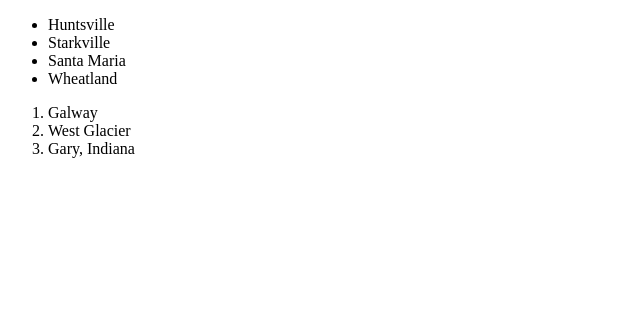
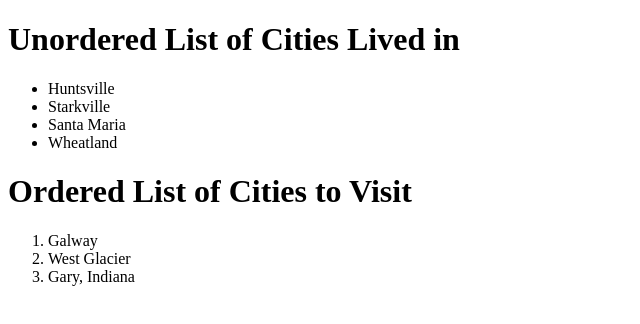
Before and after one commit to ImOnlyKevin/html-practice, a plain HTML site: page index.html in a window 1280 px wide. Shown: the whole page, without its empty margins (0-640 px from the left). Drawn offline with Linux system fonts and the light colour scheme.

Commit message:
added headers to title the lists

```diff
--- a/index.html
+++ b/index.html
@@ -4,12 +4,14 @@
         <title>Supra Coder pre-work HTML practice</title>
     </head>
     <body>
+        <h1>Unordered List of Cities Lived in</h1>
         <ul>
             <li>Huntsville</li>
             <li>Starkville</li>
             <li>Santa Maria</li>
             <li>Wheatland</li>
         </ul>
+        <h1>Ordered List of Cities to Visit</h1>
         <ol>
             <li>Galway</li>
             <li>West Glacier</li>
```
